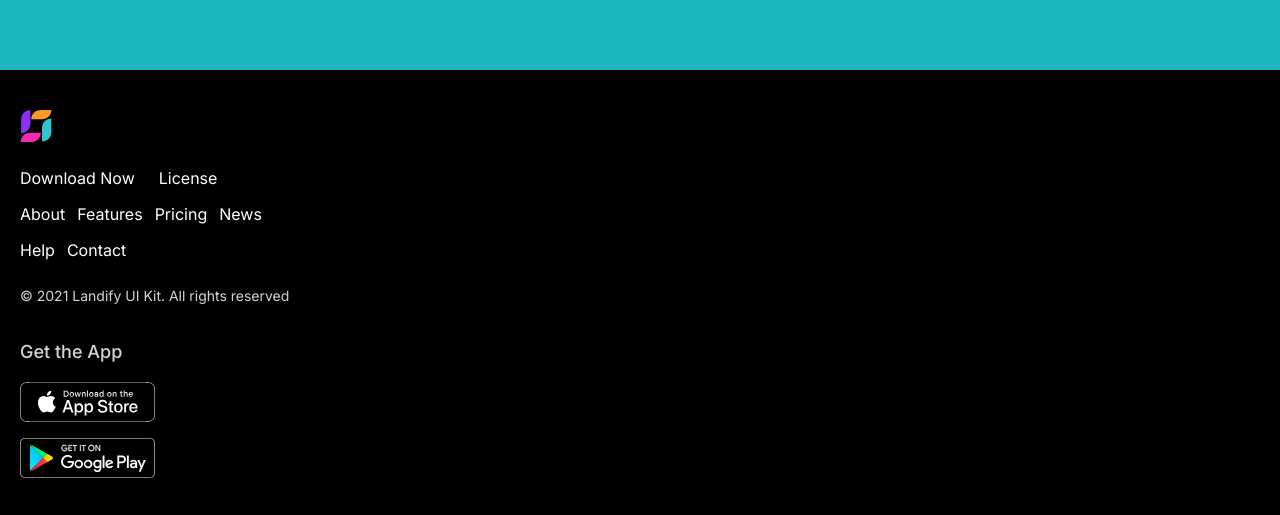
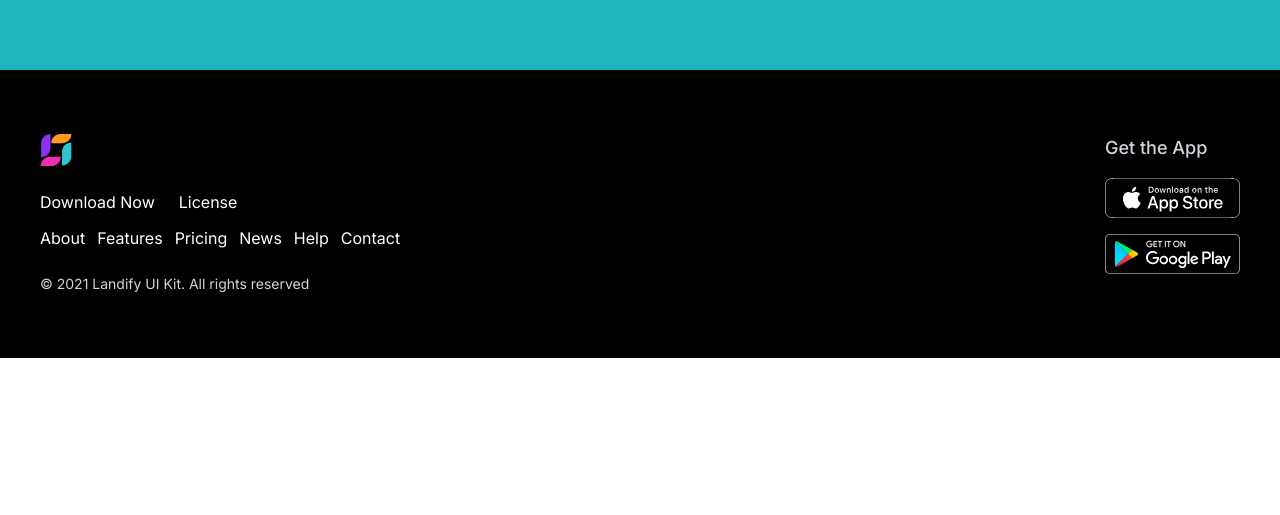
Before and after one commit to andrewcarletti/landify_clone, a website built with Parcel: page src/index.html in a window 1280 px wide. Shown: the part 4806-5321 px from the top of the page. After the commit the page ends 5164 px from the top, so only its background shows below. Built offline with nearby package versions, Linux system fonts and the light colour scheme.

Commit message:
finish tablet footer

```diff
--- a/src/index.html
+++ b/src/index.html
@@ -437,14 +437,14 @@
     </main>
 
     <!-- footer -->
-    <footer class="bg-black text-white py-10 px-5 flex flex-col gap-8">
+    <footer class="bg-black text-white py-10 px-5 flex flex-col gap-8 md:py-16 md:px-10 md:flex-row md:justify-between">
       <!-- links section -->
       <div class="flex flex-col items-start gap-6">
         <!-- logo -->
         <img src="./assets/logo/logo.svg" alt="Landify Logo" class="h-8" />
 
         <!-- links -->
-        <div class="flex flex-wrap gap-3 w-72 text-base font-normal">
+        <div class="flex flex-wrap gap-3 w-72 text-base font-normal md:w-full">
           <div class="w-full flex gap-6">
             <a class="cursor-pointer">Download Now</a>
             <a class="cursor-pointer">License</a>
```
Also changed, not shown: dist/index.html, 2 other files.
